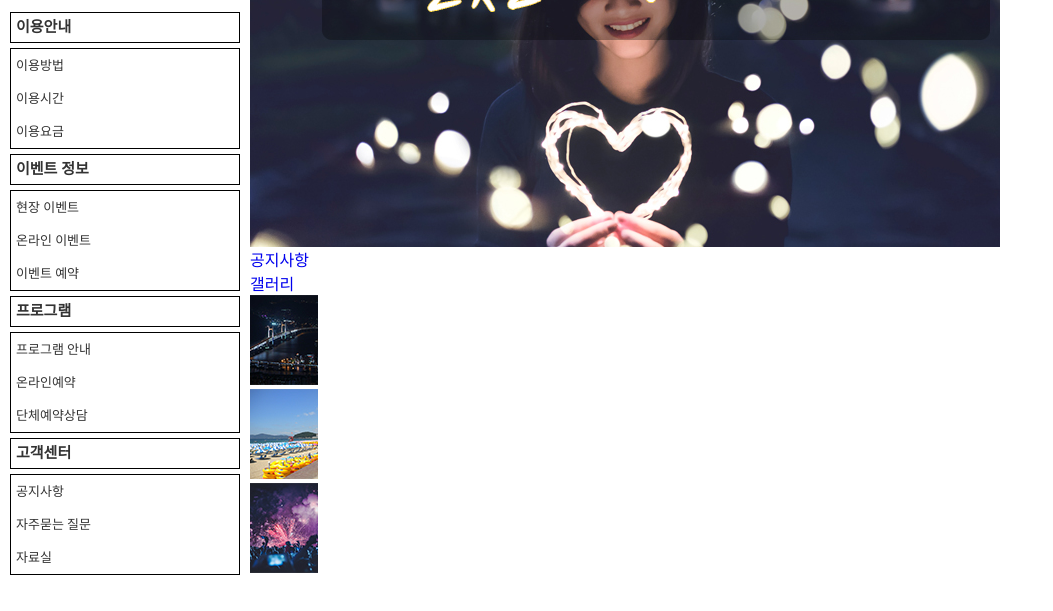
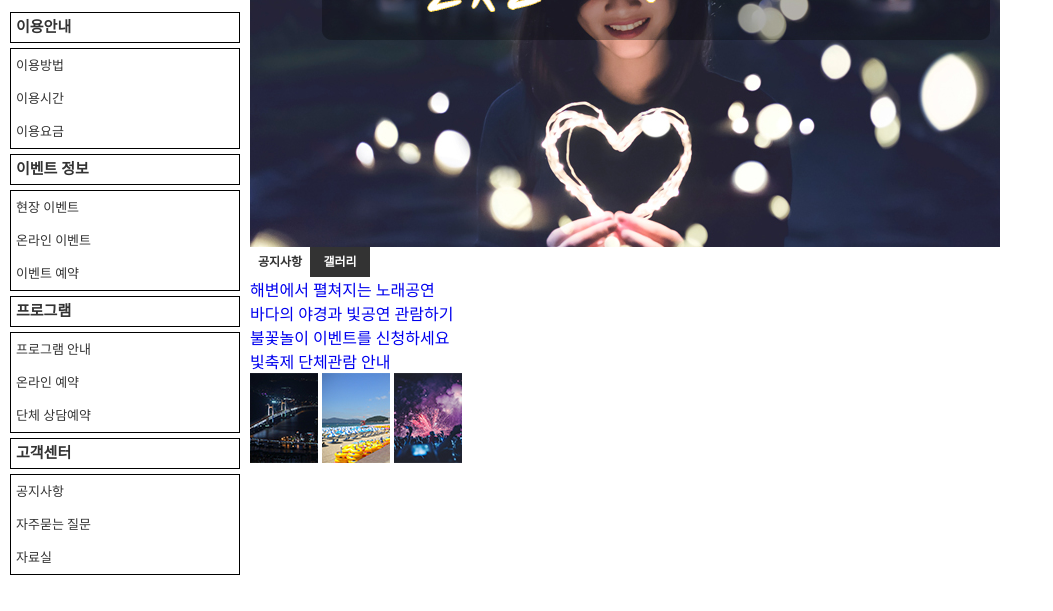
Before and after one commit to faanna/c-1test-practise, a plain HTML site: page index.html in a window 1280 px wide. Shown: the part 103-714 px from the top of the page, without its empty margins (0-1053 px from the left). Drawn offline with Linux system fonts and the light colour scheme.

Commit message:
-1    컨텐츠구역 연습

```diff
--- a/index.html
+++ b/index.html
@@ -3,7 +3,7 @@
 	<head>
 		<meta charset="UTF-8" />
 		<meta name="viewport" content="width=device-width, initial-scale=1.0" />
-		<title>Document</title>
+		<title>연습</title>
 		<link rel="stylesheet" href="style.css" />
 	</head>
 	<body>
@@ -11,11 +11,11 @@
 			<header>
 				<h1>
 					<a href="#">
-						<img src="images/로고.png" alt="해운대 빛축제 로고" />
+						<img src="images/로고.png" alt="해운대 빛 축제 로고" />
 					</a>
 				</h1>
 				<div id="gnb">
-					<ul>
+					<ul class="inner">
 						<li>
 							<a href="#">이용안내</a>
 							<ul class="sub">
@@ -36,8 +36,8 @@
 							<a href="#">프로그램</a>
 							<ul class="sub">
 								<li><a href="#">프로그램 안내</a></li>
-								<li><a href="#">온라인예약</a></li>
-								<li><a href="#">단체예약상담</a></li>
+								<li><a href="#">온라인 예약</a></li>
+								<li><a href="#">단체 상담예약</a></li>
 							</ul>
 						</li>
 						<li>
@@ -55,34 +55,30 @@
 				<div id="slider">
 					<ul class="frame">
 						<li>
-							<img src="images/슬라이드1.jpg" alt="해변에서 즐기는 빛축제" />
+							<img src="images/슬라이드1.jpg" alt="해변에서 즐기는 빛축제 " />
 						</li>
-						<li><img src="images/슬라이드2.jpg" alt="바다 야경과 빛축제" /></li>
+						<li><img src="images/슬라이드2.jpg" alt="바다야경과 빛축제" /></li>
 						<li><img src="images/슬라이드3.jpg" alt="불꽃놀이 행사 안내" /></li>
 					</ul>
 				</div>
-				<div class="contentBox">
-					<div id="NGbox">
+				<div id="contentBox">
+					<div class="NGbox">
 						<ul class="tab">
 							<li class="on"><a href="#notice">공지사항</a></li>
 							<li><a href="#gallery">갤러리</a></li>
 						</ul>
 						<div class="content">
-							<div id="notice" class="on">
-								<ul>
-									<li><a href="#"></a></li>
-									<li><a href="#"></a></li>
-									<li><a href="#"></a></li>
-									<li><a href="#"></a></li>
-								</ul>
-							</div>
-							<div id="gallery">
-								<ul>
-									<li><img src="images/갤러리1.jpg" alt="" /></li>
-									<li><img src="images/갤러리2.jpg" alt="" /></li>
-									<li><img src="images/갤러리3.jpg" alt="" /></li>
-								</ul>
-							</div>
+							<ul id="notice" class="on">
+								<li><a href="#">해변에서 펼쳐지는 노래공연</a></li>
+								<li><a href="#">바다의 야경과 빛공연 관람하기</a></li>
+								<li><a href="#">불꽃놀이 이벤트를 신청하세요</a></li>
+								<li><a href="#">빛축제 단체관람 안내</a></li>
+							</ul>
+						</div>
+						<div class="gallery">
+							<a href="#"><img src="images/갤러리1.jpg" alt="" /></a>
+							<a href="#"><img src="images/갤러리2.jpg" alt="" /></a>
+							<a href="#"><img src="images/갤러리3.jpg" alt="" /></a>
 						</div>
 					</div>
 				</div>
--- a/style.css
+++ b/style.css
@@ -14,8 +14,8 @@ a {
 .wrap {
 	width: 1000px;
 	height: 650px;
+	display: flex;
 	position: relative;
-	display: flex;
 }
 header {
 	width: 250px;
@@ -28,17 +28,18 @@ header h1 {
 	line-height: 100px;
 	text-align: center;
 }
-
 #gnb {
 	width: 100%;
+	height: 100%;
+	position: relative;
 	padding: 10px;
 }
 #gnb > ul > li {
 	width: 100%;
+	height: 100%;
 	margin-top: 5px;
 }
 #gnb > ul > li > a {
-	width: 100%;
 	display: flex;
 	border: 1px solid #000;
 	padding: 7px 5px;
@@ -51,46 +52,77 @@ header h1 {
 }
 .sub {
 	width: 100%;
+	height: 100%;
 	display: block;
 	border: 1px solid #000;
 	margin-top: 5px;
 }
 .sub li {
 	width: 100%;
+	height: 100%;
 	padding: 10px 0;
 	display: flex;
 }
 .sub li:hover {
-	background-color: #bbb;
+	background-color: #ccc;
 }
 .sub li a {
-	width: 100%;
-	margin-left: 5px;
 	font: 13px/1 '맑은고딕';
 	color: #333;
+	margin-left: 5px;
 }
 
 main {
 	width: 750px;
+	height: 100%;
+	position: relative;
+	overflow: hidden;
+}
+main #slider {
+	width: 100%;
 	height: 350px;
+	overflow: hidden;
+}
+main #slider .frame {
+	width: 100%;
+	height: 100%;
 	position: relative;
 }
-#slider {
+main #slider .frame li {
 	width: 100%;
 	height: 100%;
-	overflow: hidden;
-}
-#slider .frame {
-	width: 100%;
-	height: 100%;
-	display: flex;
-	position: relative;
-}
-#slider .frame li {
 	position: absolute;
-	width: 100%;
-	height: 100%;
-	display: flex;
 	top: 0;
 	left: 0;
 }
+#contentBox {
+	width: 100%;
+	height: 200px;
+	display: flex;
+}
+.NGbox {
+	flex: 2;
+}
+.NGbox .tab {
+	width: 100%;
+	height: 30px;
+	display: flex;
+}
+.NGbox .tab li {
+	width: 60px;
+	display: flex;
+	justify-content: center;
+	align-items: center;
+	cursor: pointer;
+	background-color: #333;
+}
+.NGbox .tab li.on {
+	background-color: #fff;
+}
+.NGbox .tab li a {
+	color: #fff;
+	font: bold 12px/1 '맑은고딕';
+}
+.NGbox .tab li.on a {
+	color: #333;
+}
```
